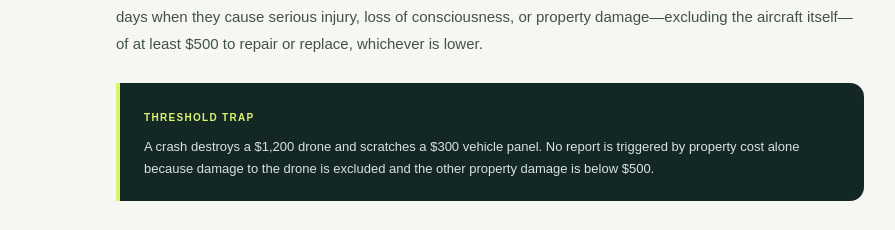
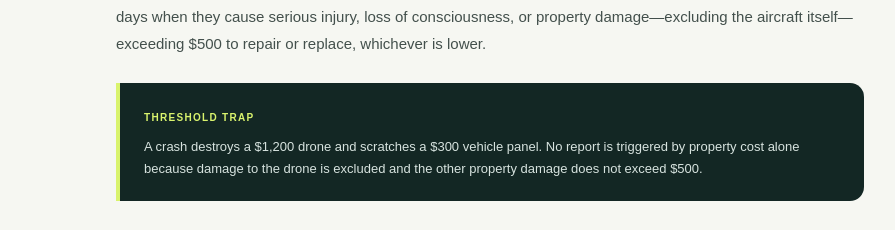
Before and after one commit to arjangupta/part-107-prep, a Next.js app: page / in a window 1280 px wide. Shown: the part 3641-3871 px from the top of the page, without its empty margins (352-1247 px from the left). Built offline with nearby package versions, Linux system fonts and the light colour scheme.

Commit message:
Clarify Part 107 reporting threshold

```diff
--- a/app/lesson-data.ts
+++ b/app/lesson-data.ts
@@ -97,9 +97,9 @@ export const lessons: Lesson[] = [
         paragraphs: [
           "Before flight, the remote PIC must assess the operating environment. That includes local weather; local airspace and flight restrictions; the location of people and property; ground hazards; and any other condition that could affect safety. Everyone directly participating must be briefed on operating conditions, emergency procedures, contingency procedures, roles, responsibilities, and hazards.",
           "The remote PIC must ensure control links work correctly, enough power exists for the planned operation, attached objects are secure and do not adversely affect controllability, and the aircraft is in a condition for safe operation. There is no standard airworthiness certificate requirement for ordinary Part 107 aircraft, so this condition-for-safe-operation determination rests heavily on the remote PIC.",
-          "Upon request, the remote PIC must present the remote pilot certificate and identification and make required documents, records, and the small UAS available to the FAA. Accidents must be reported to the FAA within 10 days when they cause serious injury, loss of consciousness, or property damage—excluding the aircraft itself—of at least $500 to repair or replace, whichever is lower.",
+          "Upon request, the remote PIC must present the remote pilot certificate and identification and make required documents, records, and the small UAS available to the FAA. Accidents must be reported to the FAA within 10 days when they cause serious injury, loss of consciousness, or property damage—excluding the aircraft itself—exceeding $500 to repair or replace, whichever is lower.",
         ],
-        example: { label: "Threshold trap", text: "A crash destroys a $1,200 drone and scratches a $300 vehicle panel. No report is triggered by property cost alone because damage to the drone is excluded and the other property damage is below $500." },
+        example: { label: "Threshold trap", text: "A crash destroys a $1,200 drone and scratches a $300 vehicle panel. No report is triggered by property cost alone because damage to the drone is excluded and the other property damage does not exceed $500." },
       },
       {
         title: "Waiver versus authorization",
```
